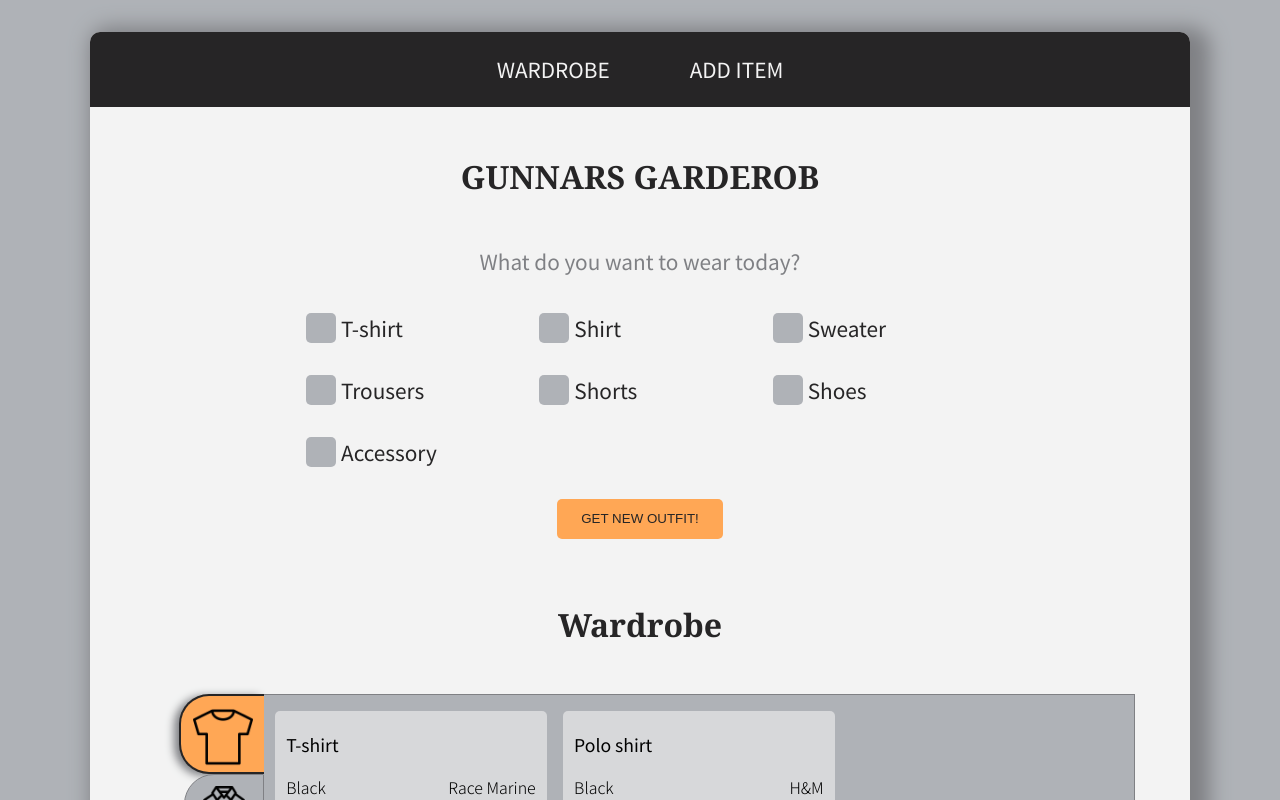
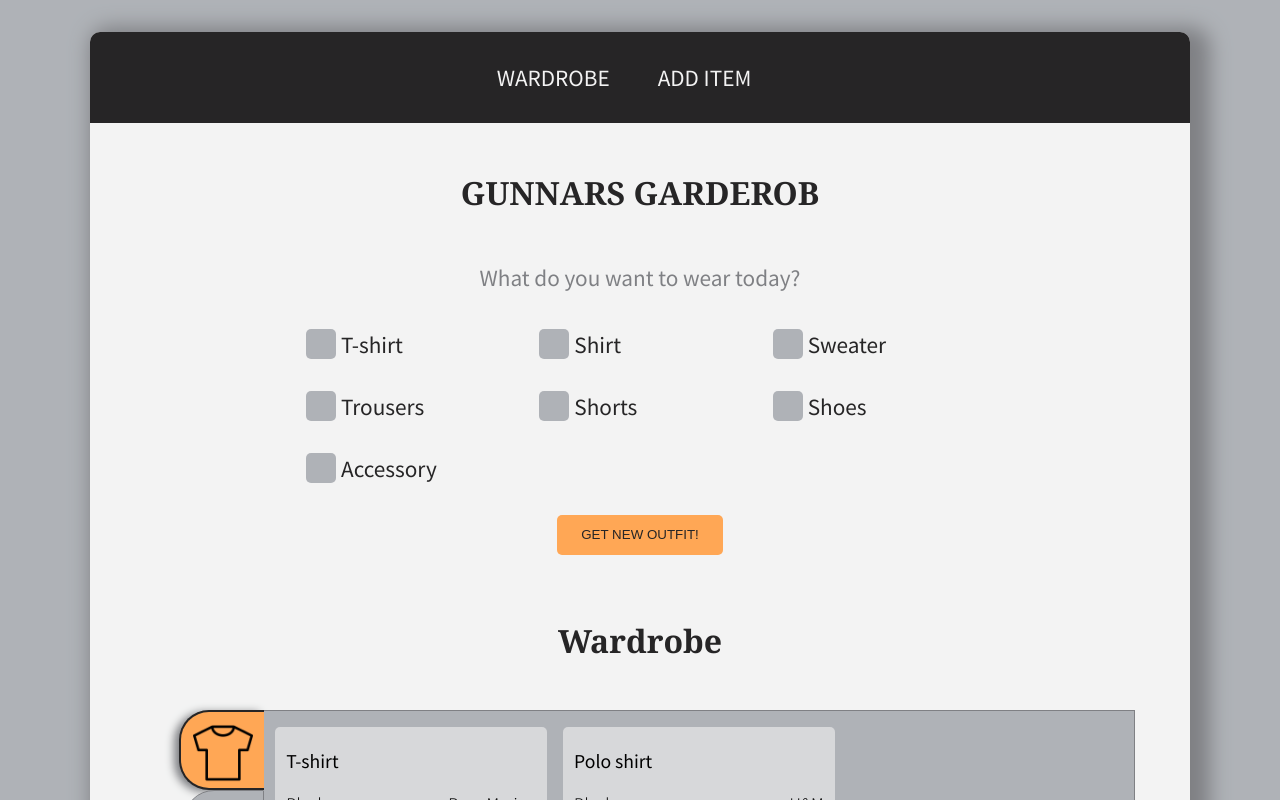
Before and after one commit to chris-mbg/wardrobe-app-react, a React (Create React App) app: page / in a window 1280 px wide. Shown: the top 800 px of the page. Built offline with nearby package versions, Linux system fonts and the light colour scheme.

Commit message:
Style to Navbar

```diff
--- a/src/components/Navbar.js
+++ b/src/components/Navbar.js
@@ -4,8 +4,10 @@ import styles from '../css/Navbar.module.css'
 const Navbar = () => {
   return (
     <nav className={styles.navbar}>
-      <NavLink to="/">Wardrobe</NavLink>
-      <NavLink to="/add">Add item</NavLink>
+      <div className={styles.linkContainer}>
+        <NavLink to="/">Wardrobe</NavLink>
+        <NavLink to="/add">Add item</NavLink>
+      </div>
     </nav>
   );
 }
--- a/src/css/Navbar.module.css
+++ b/src/css/Navbar.module.css
@@ -11,12 +11,17 @@
   text-align: center;
   padding: 1.4rem;
 }
+.linkContainer {
+  margin: 0 auto;
+  max-width: 80%;
+  display:flex;
+  justify-content: space-around;
+}
 .navbar a {
   color: #f3f3f3;
   font-size: 1.3rem;
-  font-style: 700;
   padding: 0.5rem;
-  margin: 2rem;
+  /* margin-right: 2rem; */
   text-decoration: none;
   text-transform: uppercase;
 }
@@ -24,9 +29,11 @@
   color: #ffa755;
 }
 
-/*
-#262526 black
-#7f8084
-#afb2b7
-#d7d8da
-#f3f3f3 white */
+@media only screen and (min-width: 550px){
+  .linkContainer {
+    justify-content: center;
+  }
+  .navbar a {
+    margin-right: 2rem;
+  }
+}
```
